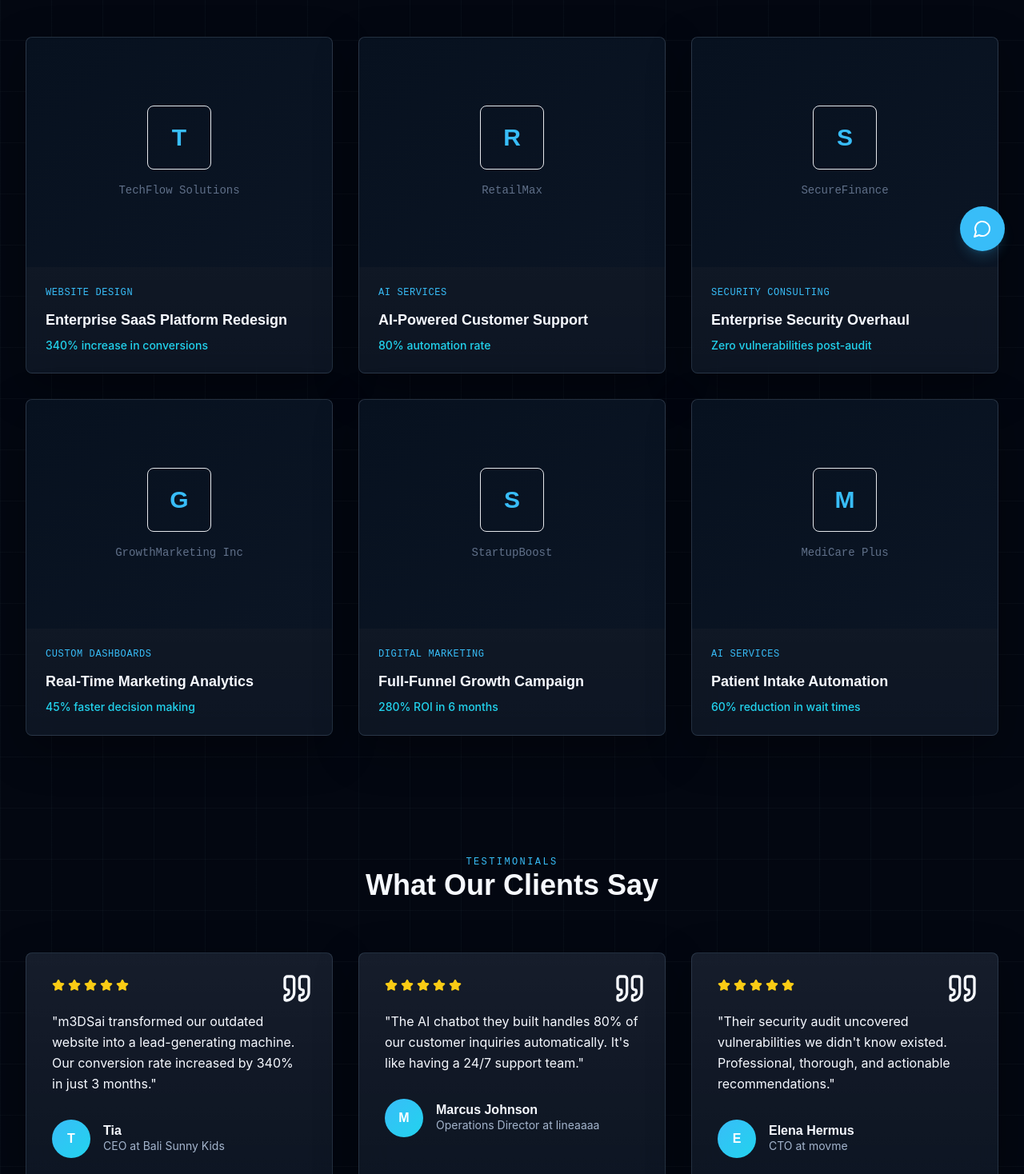
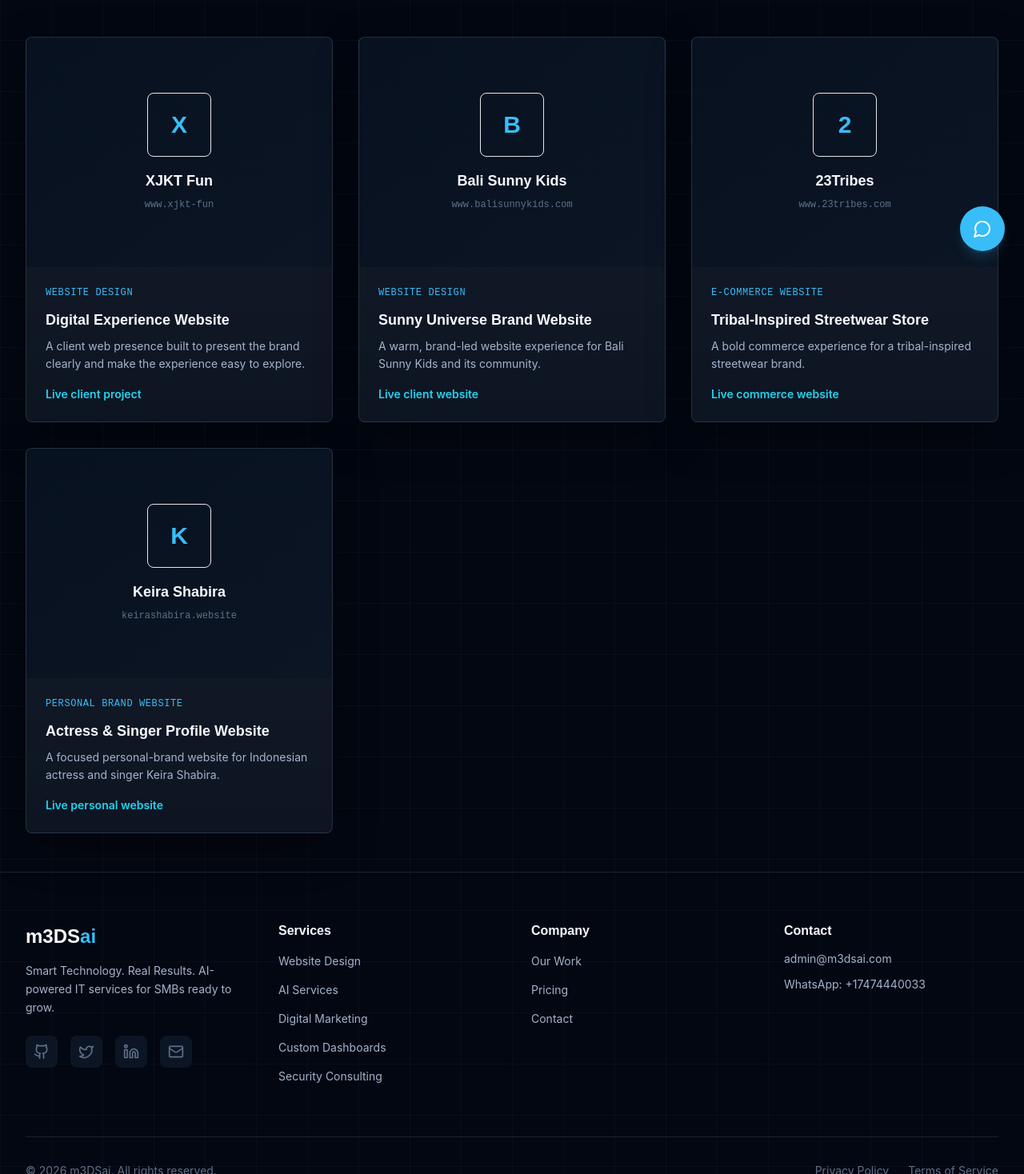
Before and after one commit to captmeds/m3dsai, a Next.js app: page /our-work in a window 1280 px wide. Shown: the part 462-1930 px from the top of the page at 80% size. Built offline with nearby package versions, Linux system fonts and the light colour scheme.

Commit message:
fix: update portfolio with real client work

```diff
--- a/app/our-work/page.tsx
+++ b/app/our-work/page.tsx
@@ -4,8 +4,6 @@
 import FadeUp from "@/components/animations/FadeUp";
 import SectionLabel from "@/components/SectionLabel";
 import FilterableGrid from "@/components/FilterableGrid";
-import TestimonialCard from "@/components/TestimonialCard";
-import { testimonials } from "@/lib/data";
 
 export default function OurWorkPage() {
   return (
@@ -25,7 +23,7 @@
           </FadeUp>
           <FadeUp delay={0.2}>
             <p className="text-text-secondary text-lg max-w-2xl mx-auto">
-              Explore our portfolio of successful projects across industries. Every project is a testament to our commitment to excellence.
+              A selection of live client projects, including Bali Sunny Kids, 23Tribes, Keira Shabira, XJKT Fun, and more.
             </p>
           </FadeUp>
         </div>
@@ -37,36 +35,6 @@
           <FilterableGrid />
         </div>
       </section>
-
-      {/* Testimonials */}
-      <section className="py-24 bg-bg-secondary/30">
-        <div className="max-w-7xl mx-auto px-4 sm:px-6 lg:px-8">
-          <div className="text-center mb-16">
-            <FadeUp>
-              <SectionLabel text="Testimonials" className="mb-4" />
-            </FadeUp>
-            <FadeUp delay={0.1}>
-              <h2 className="font-display text-3xl sm:text-4xl font-bold text-text-primary">
-                What Our Clients Say
-              </h2>
-            </FadeUp>
-          </div>
-
-          <div className="grid grid-cols-1 md:grid-cols-3 gap-8">
-            {testimonials.map((testimonial, index) => (
-              <TestimonialCard
-                key={index}
-                quote={testimonial.quote}
-                name={testimonial.name}
-                company={testimonial.company}
-                role={testimonial.role}
-                rating={testimonial.rating}
-                index={index}
-              />
-            ))}
-          </div>
-        </div>
-      </section>
     </PageTransition>
   );
 }
--- a/components/FilterableGrid.tsx
+++ b/components/FilterableGrid.tsx
@@ -5,7 +5,7 @@
 import ProjectCard from "./ProjectCard";
 import { projects } from "@/lib/data";
 
-const categories = ["All", "Website Design", "AI Services", "Digital Marketing", "Custom Dashboards", "Security Consulting"];
+const categories = ["All", ...Array.from(new Set(projects.map(project => project.service)))];
 
 export default function FilterableGrid() {
   const [activeFilter, setActiveFilter] = useState("All");
@@ -60,6 +60,9 @@
                 service={project.service}
                 title={project.title}
                 outcome={project.outcome}
+                description={project.description}
+                displayUrl={project.displayUrl}
+                url={project.url}
                 index={index}
               />
             </motion.div>
--- a/components/ProjectCard.tsx
+++ b/components/ProjectCard.tsx
@@ -2,36 +2,38 @@
 
 import { motion } from "framer-motion";
 import { ArrowUpRight } from "lucide-react";
-import Link from "next/link";
 
 interface ProjectCardProps {
   client: string;
   service: string;
   title: string;
   outcome: string;
+  description: string;
+  displayUrl?: string;
+  url?: string;
   index: number;
 }
 
-export default function ProjectCard({ client, service, title, outcome, index }: ProjectCardProps) {
-  return (
-    <motion.div
-      initial={false}
-      whileInView={{ opacity: 1, scale: 1 }}
-      viewport={{ once: true, margin: "-50px" }}
-      transition={{ duration: 0.5, delay: index * 0.1, ease: [0.22, 1, 0.36, 1] }}
-      className="group relative"
-    >
-      <Link href={`/our-work/`} className="block">
+export default function ProjectCard({ client, service, title, outcome, description, displayUrl, url, index }: ProjectCardProps) {
+  const visibleUrl = displayUrl || url?.replace(/^https?:\/\//, "").replace(/\/$/, "");
+
+  const cardContent = (
     <div className="glass rounded-lg overflow-hidden transition-all duration-300 group-hover:border-accent-primary/50 group-hover:shadow-lg group-hover:shadow-accent-glow">
       <div className="aspect-[4/3] bg-gradient-to-br from-bg-secondary to-bg-card relative overflow-hidden">
+        <div className="absolute inset-0 dot-grid opacity-[0.16]" />
         <div className="absolute inset-0 flex items-center justify-center">
-              <div className="text-center">
+          <div className="text-center px-6">
             <div className="w-20 h-20 rounded-lg bg-accent-primary/10 border border-accent-primary/25 flex items-center justify-center mx-auto mb-4 group-hover:bg-accent-primary/20 transition-colors">
               <span className="font-display text-3xl font-bold text-accent-primary">
                 {client.charAt(0)}
               </span>
             </div>
-                <p className="text-text-muted text-sm font-mono">{client}</p>
+            <p className="text-text-primary text-lg font-display font-bold">{client}</p>
+            {visibleUrl && (
+              <p className="text-text-muted text-xs font-mono mt-2 break-all">
+                {visibleUrl}
+              </p>
+            )}
           </div>
         </div>
 
@@ -57,12 +59,34 @@
           {title}
         </h3>
 
-            <p className="text-accent-secondary text-sm font-medium">
+        <p className="text-text-secondary text-sm leading-relaxed mb-4">
+          {description}
+        </p>
+
+        <p className="text-accent-secondary text-sm font-semibold">
           {outcome}
         </p>
       </div>
     </div>
-      </Link>
+  );
+
+  return (
+    <motion.div
+      initial={false}
+      whileInView={{ opacity: 1, scale: 1 }}
+      viewport={{ once: true, margin: "-50px" }}
+      transition={{ duration: 0.5, delay: index * 0.1, ease: [0.22, 1, 0.36, 1] }}
+      className="group relative"
+    >
+      {url ? (
+        <a href={url} target="_blank" rel="noopener noreferrer" className="block">
+          {cardContent}
+        </a>
+      ) : (
+        <div className="block">
+          {cardContent}
+        </div>
+      )}
     </motion.div>
   );
 }
--- a/lib/data.ts
+++ b/lib/data.ts
@@ -128,52 +128,40 @@
 
 export const projects = [
   {
-    id: "techflow-website",
-    client: "TechFlow Solutions",
+    id: "xjkt-fun",
+    client: "XJKT Fun",
     service: "Website Design",
-    title: "Enterprise SaaS Platform Redesign",
-    outcome: "340% increase in conversions",
-    description: "Complete redesign of TechFlow's enterprise platform with focus on user experience and conversion optimization."
+    title: "Digital Experience Website",
+    outcome: "Live client project",
+    description: "A client web presence built to present the brand clearly and make the experience easy to explore.",
+    displayUrl: "www.xjkt-fun"
   },
   {
-    id: "retailmax-ai",
-    client: "RetailMax",
-    service: "AI Services",
-    title: "AI-Powered Customer Support",
-    outcome: "80% automation rate",
-    description: "Implemented intelligent chatbot and automated ticket routing system."
+    id: "bali-sunny-kids",
+    client: "Bali Sunny Kids",
+    service: "Website Design",
+    title: "Sunny Universe Brand Website",
+    outcome: "Live client website",
+    description: "A warm, brand-led website experience for Bali Sunny Kids and its community.",
+    url: "https://www.balisunnykids.com/"
   },
   {
-    id: "securefinance-security",
-    client: "SecureFinance",
-    service: "Security Consulting",
-    title: "Enterprise Security Overhaul",
-    outcome: "Zero vulnerabilities post-audit",
-    description: "Comprehensive security assessment and remediation for fintech platform."
+    id: "23tribes",
+    client: "23Tribes",
+    service: "E-commerce Website",
+    title: "Tribal-Inspired Streetwear Store",
+    outcome: "Live commerce website",
+    description: "A bold commerce experience for a tribal-inspired streetwear brand.",
+    url: "https://www.23tribes.com/"
   },
   {
-    id: "growthmarketing-dashboard",
-    client: "GrowthMarketing Inc",
-    service: "Custom Dashboards",
-    title: "Real-Time Marketing Analytics",
-    outcome: "45% faster decision making",
-    description: "Built unified dashboard integrating data from 12 marketing channels."
-  },
-  {
-    id: "startupboost-digital",
-    client: "StartupBoost",
-    service: "Digital Marketing",
-    title: "Full-Funnel Growth Campaign",
-    outcome: "280% ROI in 6 months",
-    description: "End-to-end digital marketing strategy from awareness to conversion."
-  },
-  {
-    id: "healthcare-ai",
-    client: "MediCare Plus",
-    service: "AI Services",
-    title: "Patient Intake Automation",
-    outcome: "60% reduction in wait times",
-    description: "AI-powered patient triage and scheduling system."
+    id: "keira-shabira",
+    client: "Keira Shabira",
+    service: "Personal Brand Website",
+    title: "Actress & Singer Profile Website",
+    outcome: "Live personal website",
+    description: "A focused personal-brand website for Indonesian actress and singer Keira Shabira.",
+    url: "https://keirashabira.website/"
   }
 ];
 
```
Lines whose indentation alone changed are shown as unchanged.
